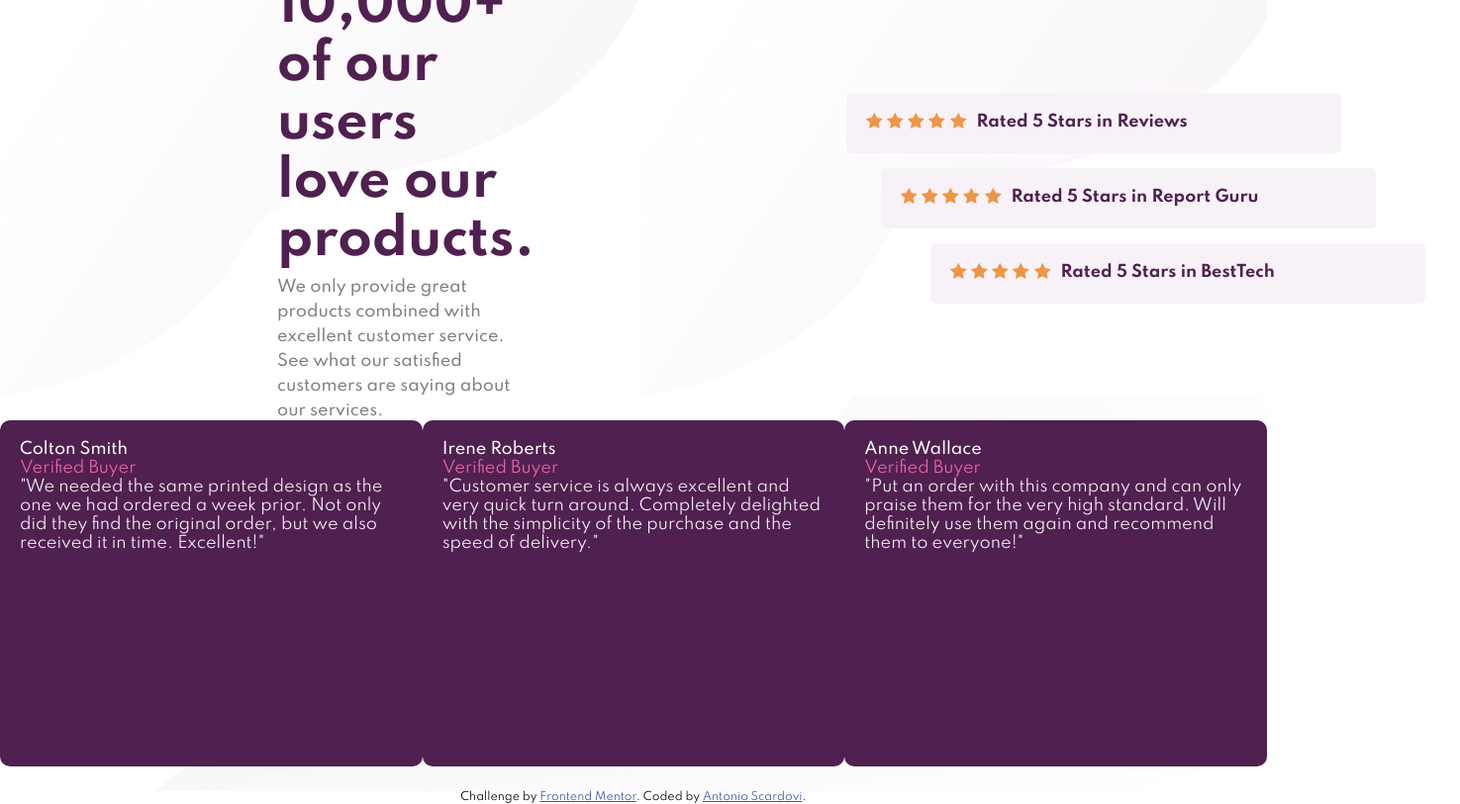
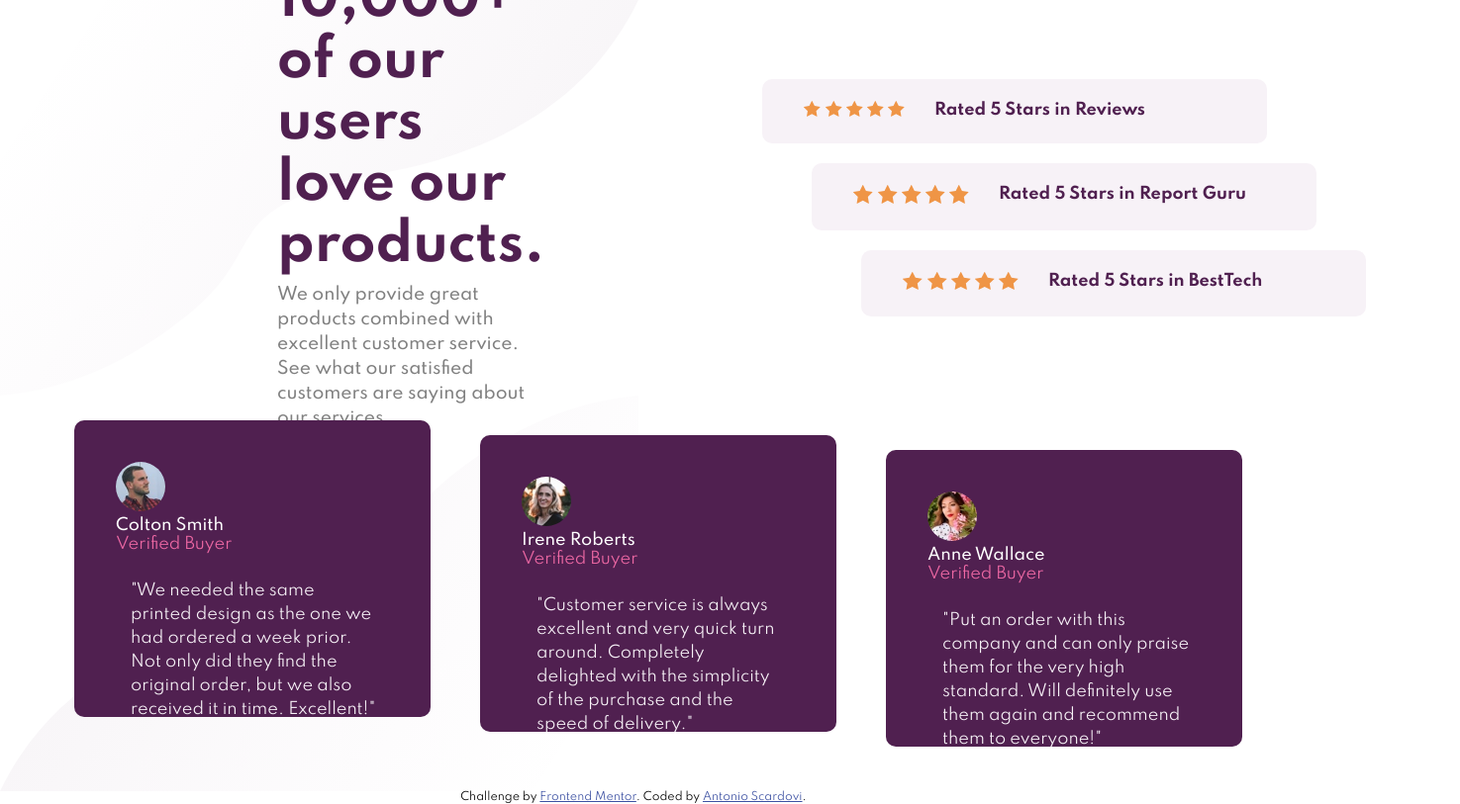
Before and after one commit to antonioscardovi/social-proof-section, a plain HTML site: page index.html in a window 1280 px wide. Shown: the whole page at 99% size, 1475 px wide, since content can reach past the window. Drawn offline with Linux system fonts and the light colour scheme.

Commit message:
testimony card positioning, minor adjustments

```diff
--- a/index.html
+++ b/index.html
@@ -56,11 +56,11 @@
           </div>
           <div class="ratings rating-2">
             <div class="stars">
-              <img src="/images/icon-star.svg" alt="">
-              <img src="/images/icon-star.svg" alt="">
-              <img src="/images/icon-star.svg" alt="">
-              <img src="/images/icon-star.svg" alt="">
-              <img src="/images/icon-star.svg" alt="">
+              <img class="star" src="/images/icon-star.svg" alt="">
+              <img class="star" src="/images/icon-star.svg" alt="">
+              <img class="star" src="/images/icon-star.svg" alt="">
+              <img class="star" src="/images/icon-star.svg" alt="">
+              <img class="star" src="/images/icon-star.svg" alt="">
             </div>
             <p class="text">
               Rated 5 Stars in Report Guru
@@ -68,11 +68,11 @@
           </div>
           <div class="ratings rating-3">
             <div class="stars">
-              <img src="/images/icon-star.svg" alt="">
-              <img src="/images/icon-star.svg" alt="">
-              <img src="/images/icon-star.svg" alt="">
-              <img src="/images/icon-star.svg" alt="">
-              <img src="/images/icon-star.svg" alt="">
+              <img class="star" src="/images/icon-star.svg" alt="">
+              <img class="star" src="/images/icon-star.svg" alt="">
+              <img class="star" src="/images/icon-star.svg" alt="">
+              <img class="star" src="/images/icon-star.svg" alt="">
+              <img class="star" src="/images/icon-star.svg" alt="">
             </div>
             <p class="text">
               Rated 5 Stars in BestTech
@@ -84,13 +84,15 @@
 
       <div class="bottom">
         <div class="test testimonial-1">
-          <div class="profile-image"></div>
+          <div class="person">
+            <img class="profile-pic" src="/images/image-colton.jpg" alt="Colton">
             <p class="name">
               Colton Smith
             </p>
             <p class="status">
               Verified Buyer
             </p>
+          </div>
           <p class="testimony">
             "We needed the same printed design as the one we had ordered a week prior.
             Not only did they find the original order, but we also received it in time.
@@ -98,7 +100,7 @@
           </p>
         </div>
         <div class="test testimonial-2">
-          <div class="profile-image"></div>
+          <img class="profile-pic" src="/images/image-irene.jpg" alt="Irene">
           <p class="name">
             Irene Roberts
           </p>
@@ -112,6 +114,7 @@
         </div>
         <div class="test testimonial-3">
           <div class="profile-image"></div>
+          <img class="profile-pic" src="/images/image-anne.jpg" alt="Anne">
           <p class="name">
             Anne Wallace
           </p>
--- a/style.css
+++ b/style.css
@@ -16,6 +16,7 @@ body {
     background-image: url('/images/bg-pattern-top-desktop.svg');
     background-size: contain;
     /* background-position: center; */
+    background-repeat: no-repeat;
     height: 50vh;
     display: flex;
     align-items: center;
@@ -28,12 +29,12 @@ body {
     flex-basis: 0;
     padding: 20px;
     margin-left: 100px;
-    margin-right: 100px;
+    /* margin-right: 40px; */
 }
 
 .top-left .title {
     color: hsl(300, 43%, 22%);
-    font-size: 50px;
+    font-size: 52px;
     margin: 5px;
     margin-left: 160px;
     margin-right: 160px;
@@ -42,9 +43,10 @@ body {
 .top-left .description {
     color: grey;
     font-weight: 500;
+    font-size: 17px;
     line-height: 25px;
     margin-left: 160px;
-    margin-right: 160px;
+    margin-right: 180px;
 }
 
 .top-right {
@@ -56,14 +58,20 @@ body {
 .ratings {
     background-color: hsl(300, 24%, 96%);
     display: flex;
-    margin: 15px;
-    padding: 15px;
-    border-radius: 5px;
-    width: 500px;
+    margin: 20px;
+    padding: 17px;
+    border-radius: 10px;
+    width: 510px;
 }
 
 .ratings .stars {
     margin: 5px;
+    margin-right: 25px;
+    margin-left: 25px;
+}
+
+.ratings .stars .star {
+    width: 20px;
 }
 
 .ratings .text {
@@ -73,11 +81,11 @@ body {
 }
 
 .rating-2 {
-    margin-left: 50px;
+    margin-left: 70px;
 }
 
 .rating-3 {
-    margin-left: 100px;
+    margin-left: 120px;
 }
 
 /* .ratings p:before {
@@ -88,27 +96,35 @@ body {
 .bottom {
     background-image: url('/images/bg-pattern-bottom-desktop.svg');
     background-repeat: no-repeat;
-    background-size: cover;
-    background-position: center;
+    background-size: contain;
+    /* background-position: center; */
     height: 50vh;
     display: flex;
-    align-items: center;
-    justify-content: space-around;
-
+    padding: 25px;
+    justify-content: center;
 }
 
 .bottom .test {
     background-color: hsl(300, 43%, 22%);
-    padding: 20px;
-    height: 350px;
-    width: 500px;
+    padding: 42px;
+    height: 300px;
+    width: 450px;
     border-radius: 10px;
+    /* margin: 25px; */
+    margin-left: 50px;
+}
+
+.bottom .test .profile-pic {
+    height: 50px;
+    border-radius: 50px;
 }
 
 .bottom .test .name {
     color: hsl(0, 0%, 100%);
     font-weight: 500;
+    clear: right;
 }
+
 
 .bottom .test .status {
     color: hsl(333, 80%, 67%)
@@ -116,4 +132,14 @@ body {
 
 .bottom .test .testimony {
     color: hsl(300, 24%, 96%);
+    margin: 25px 10px 10px 15px;
+    line-height: 24px;
 }
+
+.testimonial-2 {
+    margin-top: 15px;
+}
+
+.testimonial-3 {
+    margin-top: 30px;
+}
```
Lines whose indentation alone changed are shown as unchanged.
